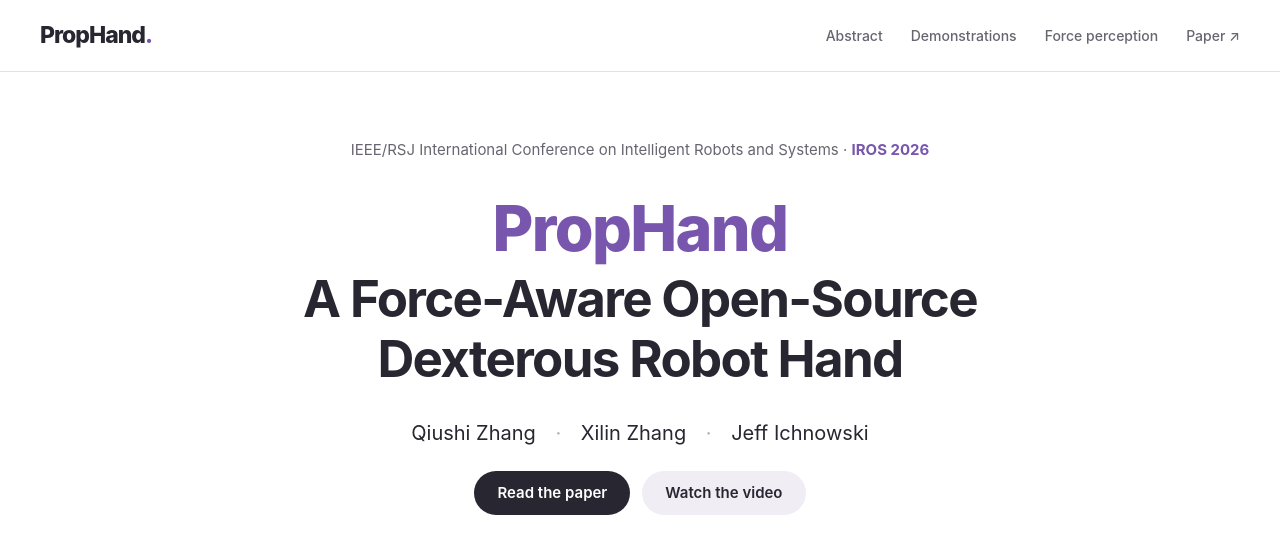
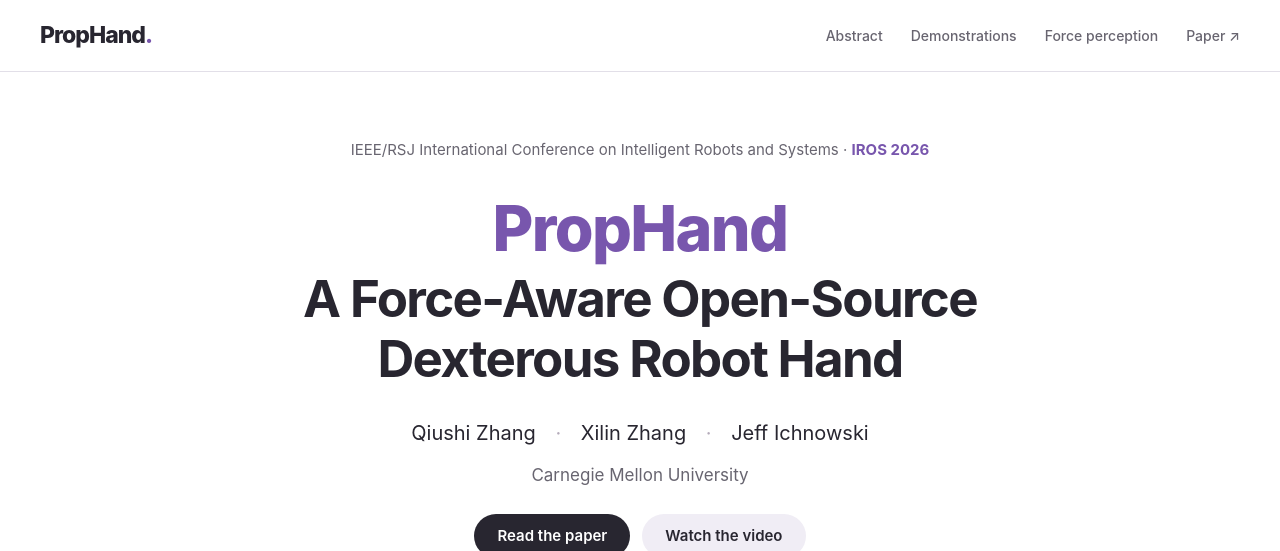
Before and after one commit to Qiushi-Zhang/PropHand, a plain HTML site: page index.html in a window 1280 px wide. Shown: the top 551 px of the page. Drawn offline with Linux system fonts and the light colour scheme.

Commit message:
Add Carnegie Mellon University affiliation for all authors

```diff
--- a/index.html
+++ b/index.html
@@ -14,6 +14,7 @@
 <p class="conference">IEEE/RSJ International Conference on Intelligent Robots and Systems · <strong>IROS 2026</strong></p>
 <h1><span>PropHand</span><br>A Force-Aware Open-Source<br class="desktop"> Dexterous Robot Hand</h1>
 <p class="authors">Qiushi Zhang <span>·</span> Xilin Zhang <span>·</span> Jeff Ichnowski</p>
+<p class="affiliation" style="margin: -10px 0 24px; color: var(--muted);">Carnegie Mellon University</p>
 <div class="links"><a class="button primary" href="PropHand-IROS-2026.pdf" target="_blank" rel="noopener">Read the paper</a><a class="button" href="#overview">Watch the video</a></div>
 <figure id="overview" class="overview"><video autoplay muted loop preload="auto" controls playsinline poster="prophand_video_introduction.jpg" aria-label="PropHand project introduction"><source src="prophand_video_introduction.mp4" type="video/mp4"></video><figcaption>Torque-transparent actuation. Proprioceptive force sensing. Compliant interaction.</figcaption></figure>
 </header>
```
